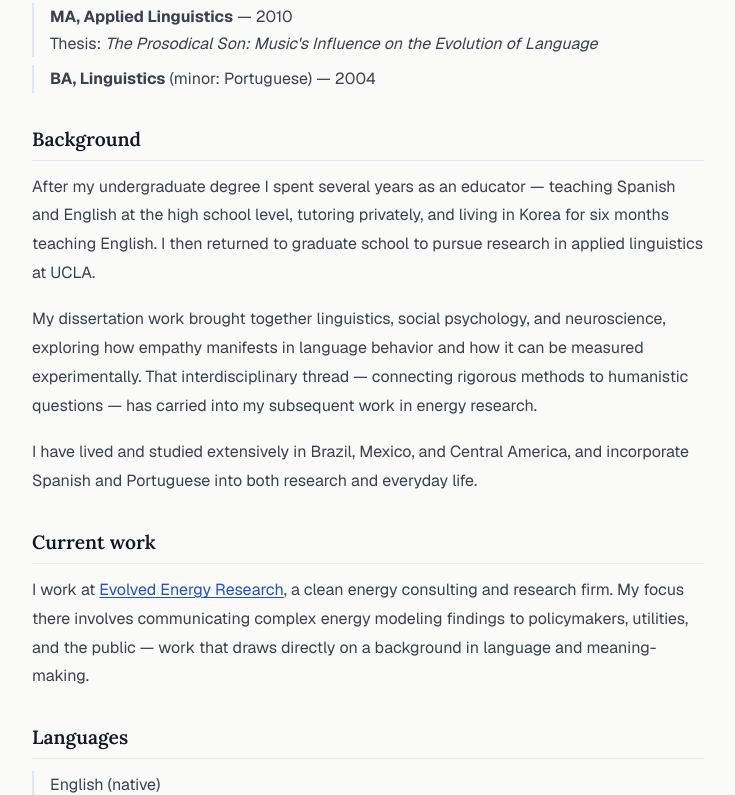
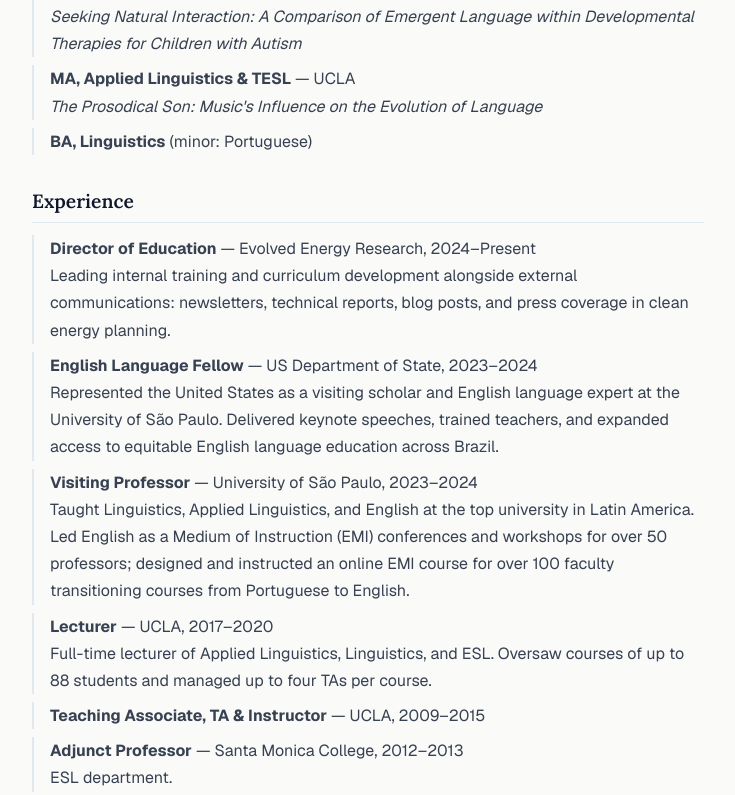
Before and after one commit to trevor-evolved/trevorkann-site, a Next.js app: page /about in a window 1280 px wide. Shown: the part 347-1142 px from the top of the page, without its empty margins (248-983 px from the left). Built offline with nearby package versions, Linux system fonts and the light colour scheme.

Commit message:
Update all pages with resume content: São Paulo, EER role, published paper

```diff
--- a/app/about/page.tsx
+++ b/app/about/page.tsx
@@ -1,62 +1,68 @@
 export default function About() {
   return (
     <div className="max-w-2xl">
-      <h1 className="text-2xl font-semibold text-slate-900 mb-8">About</h1>
+      <h1
+        className="text-2xl font-semibold text-slate-900 mb-8"
+        style={{ fontFamily: "var(--font-lora)" }}
+      >
+        About
+      </h1>
 
       <div className="prose">
         <h2>Education</h2>
         <ul>
           <li>
-            <strong>PhD, Applied Linguistics</strong> — UCLA, 2017
-            <br />
-            Dissertation: <em>Measuring Linguistic Empathy: An Experimental Approach to
-            Connecting Linguistic and Social Psychological Notions of Empathy</em>
-            <br />
-            Advisor: Distinguished Professor Olga T. Yokoyama
+            <strong>PhD, Applied Linguistics</strong> — UCLA<br />
+            <em>Measuring Linguistic Empathy: An Experimental Approach to Connecting Linguistic
+            and Social Psychological Notions of Empathy</em>
           </li>
           <li>
-            <strong>MA, Applied Linguistics</strong> — 2010
-            <br />
-            Thesis: <em>The Prosodical Son: Music&apos;s Influence on the Evolution of Language</em>
+            <strong>C.Phil, Applied Linguistics</strong> — UCLA<br />
+            <em>Seeking Natural Interaction: A Comparison of Emergent Language within
+            Developmental Therapies for Children with Autism</em>
           </li>
           <li>
-            <strong>BA, Linguistics</strong> (minor: Portuguese) — 2004
+            <strong>MA, Applied Linguistics &amp; TESL</strong> — UCLA<br />
+            <em>The Prosodical Son: Music&apos;s Influence on the Evolution of Language</em>
+          </li>
+          <li>
+            <strong>BA, Linguistics</strong> (minor: Portuguese)
           </li>
         </ul>
 
-        <h2>Background</h2>
-        <p>
-          After my undergraduate degree I spent several years as an educator — teaching Spanish
-          and English at the high school level, tutoring privately, and living in Korea for six
-          months teaching English. I then returned to graduate school to pursue research in
-          applied linguistics at UCLA.
-        </p>
-        <p>
-          My dissertation work brought together linguistics, social psychology, and
-          neuroscience, exploring how empathy manifests in language behavior and how it can be
-          measured experimentally. That interdisciplinary thread — connecting rigorous methods
-          to humanistic questions — has carried into my subsequent work in energy research.
-        </p>
-        <p>
-          I have lived and studied extensively in Brazil, Mexico, and Central America, and
-          incorporate Spanish and Portuguese into both research and everyday life.
-        </p>
-
-        <h2>Current work</h2>
-        <p>
-          I work at{" "}
-          <a
-            href="https://www.evolved.energy"
-            className="text-blue-600 hover:text-blue-800 underline"
-            target="_blank"
-            rel="noopener noreferrer"
-          >
-            Evolved Energy Research
-          </a>
-          , a clean energy consulting and research firm. My focus there involves communicating
-          complex energy modeling findings to policymakers, utilities, and the public — work
-          that draws directly on a background in language and meaning-making.
-        </p>
+        <h2>Experience</h2>
+        <ul>
+          <li>
+            <strong>Director of Education</strong> — Evolved Energy Research, 2024–Present<br />
+            Leading internal training and curriculum development alongside external communications:
+            newsletters, technical reports, blog posts, and press coverage in clean energy planning.
+          </li>
+          <li>
+            <strong>English Language Fellow</strong> — US Department of State, 2023–2024<br />
+            Represented the United States as a visiting scholar and English language expert at the
+            University of São Paulo. Delivered keynote speeches, trained teachers, and expanded
+            access to equitable English language education across Brazil.
+          </li>
+          <li>
+            <strong>Visiting Professor</strong> — University of São Paulo, 2023–2024<br />
+            Taught Linguistics, Applied Linguistics, and English at the top university in Latin
+            America. Led English as a Medium of Instruction (EMI) conferences and workshops for
+            over 50 professors; designed and instructed an online EMI course for over 100 faculty
+            transitioning courses from Portuguese to English.
+          </li>
+          <li>
+            <strong>Lecturer</strong> — UCLA, 2017–2020<br />
+            Full-time lecturer of Applied Linguistics, Linguistics, and ESL. Oversaw courses of
+            up to 88 students and managed up to four TAs per course.
+          </li>
+          <li>
+            <strong>Teaching Associate, TA &amp; Instructor</strong> — UCLA, 2009–2015
+          </li>
+          <li>
+            <strong>Adjunct Professor</strong> — Santa Monica College, 2012–2013<br />
+            ESL department.
+          </li>
+        </ul>
 
         <h2>Languages</h2>
         <ul>
--- a/app/page.tsx
+++ b/app/page.tsx
@@ -8,10 +8,10 @@
         >
           Trevor Kann
         </h1>
-        <div className="flex items-center gap-3 text-sm text-slate-500">
+        <div className="flex items-center gap-3 text-sm text-slate-500 flex-wrap">
           <span>PhD, Applied Linguistics</span>
           <span className="text-slate-300">|</span>
-          <span>Energy Researcher</span>
+          <span>Director of Education, Evolved Energy Research</span>
           <span className="text-slate-300">|</span>
           <span>UCLA</span>
         </div>
@@ -19,26 +19,24 @@
 
       <div className="prose">
         <p>
-          I&apos;m a linguist and researcher based in the US. My academic work centers on linguistic
-          empathy — the intersection of language, social psychology, and neuroscience — with
-          broader interests in prosody, language evolution, humor, and pragmatics.
+          I&apos;m an applied linguist with over 20 years of experience teaching and researching
+          language and social science. My academic work centers on linguistic empathy — the
+          intersection of language, social psychology, and neuroscience — with broader interests
+          in prosody, language evolution, humor, and pragmatics.
         </p>
         <p>
-          In recent years I&apos;ve shifted into energy policy and planning research at{" "}
-          <a
-            href="https://www.evolved.energy"
-            target="_blank"
-            rel="noopener noreferrer"
-          >
+          I currently serve as Director of Education at{" "}
+          <a href="https://www.evolved.energy" target="_blank" rel="noopener noreferrer">
             Evolved Energy Research
           </a>
-          , where I work on data-driven analysis of energy systems and the communication of
-          complex technical findings to broad audiences.
+          , leading internal training, curriculum development, and external communications
+          including newsletters, technical reports, and press coverage.
         </p>
         <p>
-          I taught for many years at UCLA and Santa Monica College, and spent time living and
-          working in Brazil, Mexico, Central America, and Korea. Language — how it works, how it
-          fails, and what it reveals about the humans using it — remains a central preoccupation.
+          Before joining EER, I was a US Department of State English Language Fellow and Visiting
+          Professor at the University of São Paulo, and a full-time Lecturer at UCLA. Language —
+          how it works, how it fails, and what it reveals about the humans using it — remains a
+          central preoccupation.
         </p>
       </div>
 
--- a/app/research/page.tsx
+++ b/app/research/page.tsx
@@ -1,7 +1,12 @@
 export default function Research() {
   return (
     <div className="max-w-2xl">
-      <h1 className="text-2xl font-semibold text-slate-900 mb-8">Research</h1>
+      <h1
+        className="text-2xl font-semibold text-slate-900 mb-8"
+        style={{ fontFamily: "var(--font-lora)" }}
+      >
+        Research
+      </h1>
 
       <div className="prose">
         <p>
@@ -12,45 +17,39 @@
         </p>
 
         <h2>Publications</h2>
-
-        <h3>Psycholinguistics</h3>
         <ul>
           <li>
-            Kann, T., Cohen, M.S., Gülser, M., Goldknopf, E., Berman, S., Erlikhman, G., &amp;
-            Zaidel, E. &ldquo;Linguistic Empathy: Behavioral Measures, Neurophysiological
-            Correlates, and Correlation.&rdquo; <em>(manuscript in preparation)</em>
+            Kann T, Berman S, Cohen MS, Goldknopf E, Gülser M, Erlikhman G, Trinh K,
+            Yokoyama OT, Zaidel E (2023). &ldquo;Linguistic Empathy: Behavioral measures,
+            neurophysiological correlates, and correlation with Psychological Empathy.&rdquo;{" "}
+            <em>Neuropsychologia</em>. 15;191:108650.
           </li>
         </ul>
 
-        <h3>Dissertation (2017)</h3>
+        <h2>Dissertation &amp; Theses</h2>
         <ul>
           <li>
-            <em>
-              Measuring Linguistic Empathy: An Experimental Approach to Connecting Linguistic
-              and Social Psychological Notions of Empathy
-            </em>
+            <strong>PhD Dissertation (UCLA)</strong> — <em>Measuring Linguistic Empathy: An
+            Experimental Approach to Connecting Linguistic and Social Psychological Notions
+            of Empathy</em>
           </li>
-        </ul>
-
-        <h3>Educational Research (2015)</h3>
-        <ul>
           <li>
-            <em>
-              Seeking Natural Interaction: A Comparison of Emergent Language within
-              Developmental Therapies for Children with Autism
-            </em>
+            <strong>C.Phil Qualifying Paper (UCLA)</strong> — <em>Seeking Natural Interaction:
+            A Comparison of Emergent Language within Developmental Therapies for Children
+            with Autism</em>
           </li>
-        </ul>
-
-        <h3>Master&apos;s Thesis (2010)</h3>
-        <ul>
           <li>
-            <em>The Prosodical Son: Music&apos;s Influence on the Evolution of Language</em>
+            <strong>MA Thesis (UCLA)</strong> — <em>The Prosodical Son: Music&apos;s Influence
+            on the Evolution of Language</em>
           </li>
         </ul>
 
         <h2>Presentations &amp; Talks</h2>
         <ul>
+          <li>
+            2023–2024 &mdash; Multiple keynote speeches and English teaching seminars, US
+            Department of State / University of São Paulo.
+          </li>
           <li>
             2019 &mdash; &ldquo;Humor as Defensive and Offensive: Manipulating linguistic
             perspective in political and social media exchanges.&rdquo; Center for Medieval and
--- a/app/work/page.tsx
+++ b/app/work/page.tsx
@@ -1,31 +1,39 @@
 export default function Work() {
   return (
     <div className="max-w-2xl">
-      <h1 className="text-2xl font-semibold text-slate-900 mb-8">Energy Work</h1>
+      <h1
+        className="text-2xl font-semibold text-slate-900 mb-8"
+        style={{ fontFamily: "var(--font-lora)" }}
+      >
+        Energy Work
+      </h1>
 
       <div className="prose">
+        <h2>Evolved Energy Research</h2>
         <p>
-          Since transitioning from academic linguistics, I have worked at{" "}
-          <a
-            href="https://www.evolved.energy"
-            className="text-blue-600 hover:text-blue-800 underline"
-            target="_blank"
-            rel="noopener noreferrer"
-          >
+          I joined{" "}
+          <a href="https://www.evolved.energy" target="_blank" rel="noopener noreferrer">
             Evolved Energy Research
-          </a>
-          , a consulting and research firm focused on clean energy planning and policy analysis.
+          </a>{" "}
+          as Director of Education in 2024. EER is a clean energy consulting and research firm
+          specializing in data-driven modeling of energy systems for utilities, regulators, and
+          policymakers across the US and internationally.
         </p>
         <p>
-          My work there sits at the intersection of technical modeling and public communication.
-          Energy systems analysis produces findings that are consequential but often opaque to
-          non-specialist audiences — policymakers, utility commissioners, journalists, and the
-          public. Bridging that gap is where a background in language and meaning-making turns
-          out to be directly useful.
+          My role spans two directions: internally, I lead training and curriculum development
+          for the team; externally, I oversee EER&apos;s communications — newsletters, blog posts,
+          press releases, and technical reports. Recent work includes co-authoring EER&apos;s 2024
+          Annual Decarbonization Perspective in Europe and dozens of client deliverables.
+        </p>
+        <p>
+          The thread connecting linguistics to energy work is communication: energy systems
+          analysis produces findings that are consequential but often opaque to non-specialist
+          audiences. Making that work legible — to policymakers, journalists, and the public —
+          draws directly on a background in language and meaning-making.
         </p>
 
         <div className="mt-8 p-4 bg-slate-50 rounded-md text-sm text-slate-500 italic">
-          This section is under construction. More detail on projects and publications coming soon.
+          More detail on specific projects and publications coming soon.
         </div>
       </div>
     </div>
```
